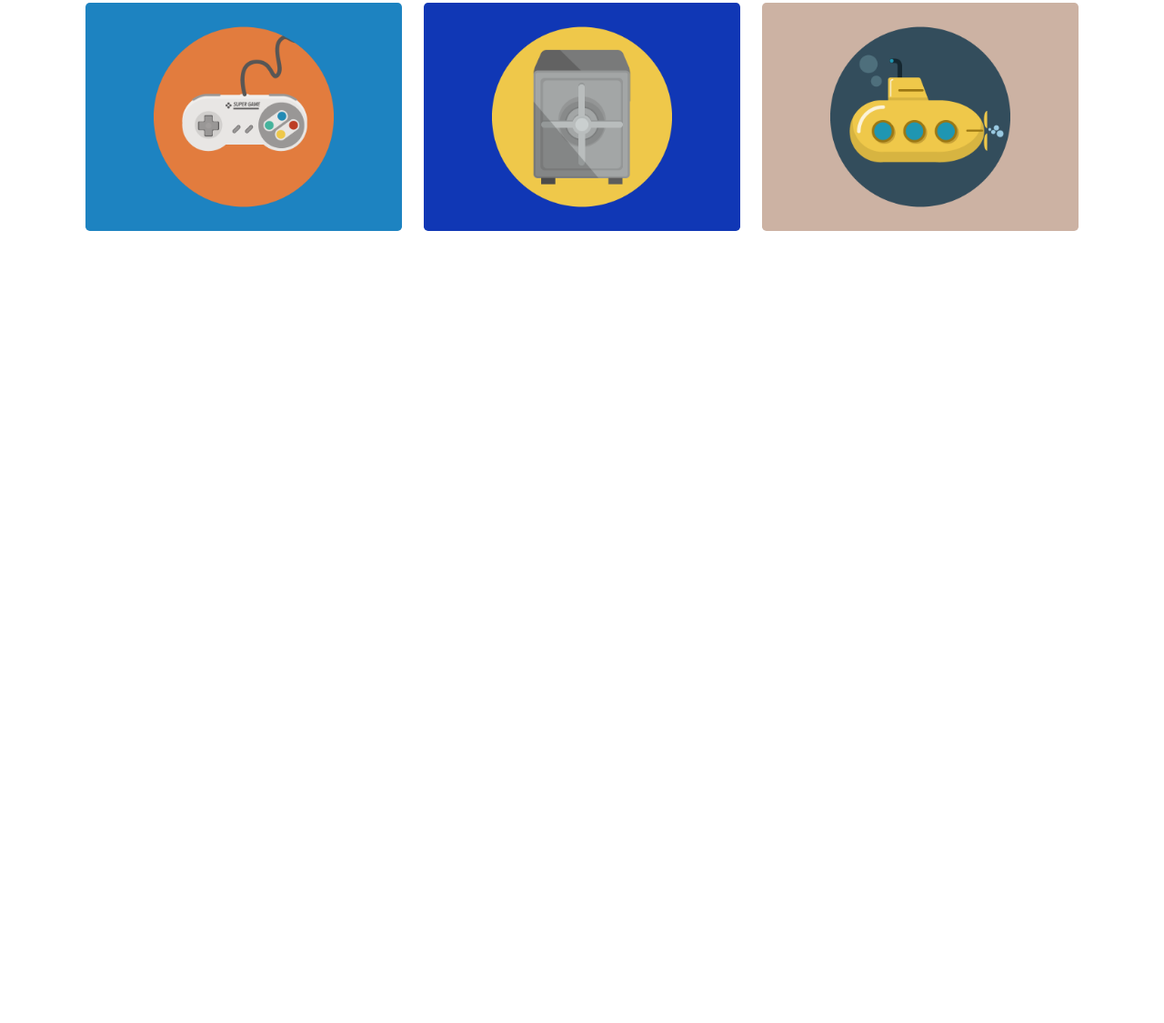
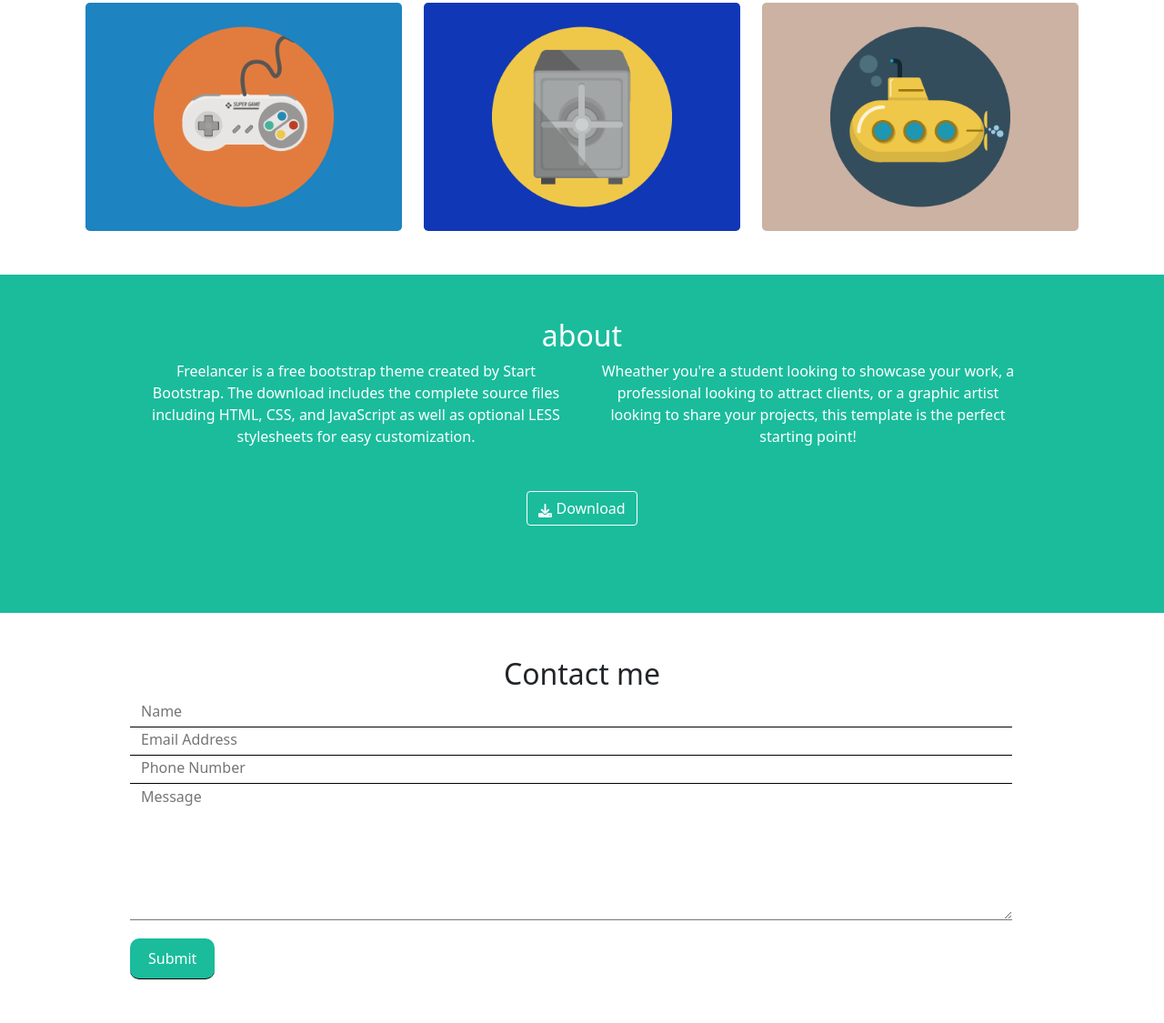
Before and after one commit to Smurrowz/html-css-bootstrap-freelancer, a plain HTML site: page index.html in a window 1280 px wide. Shown: the part 827-1952 px from the top of the page at 91% size. Before the commit the page ends 1129 px from the top, so only its background shows below. Drawn offline with nearby package versions, Linux system fonts and the light colour scheme.

Commit message:
creato il form

```diff
--- a/css/app.css
+++ b/css/app.css
@@ -1,11 +1,59 @@
-.main-header{
+.main-header {
   background-color: #2C3E50;
 }
 
-.hero{
+.bg-green {
   background-color: #1ABC9C;
 }
 
-.hero img{
+.hero img {
   width: 230px;
 }
+
+.container-small {
+  width: 320px;
+  margin: 0 auto;
+}
+
+@media (min-width:992px) {
+  .container-small {
+    width: 700px;
+  }
+}
+
+@media (min-width:1200px) {
+  .container-small {
+    width: 970px;
+  }
+}
+
+.button-transp {
+  border: 1px solid white;
+  color: white;
+}
+
+form>input {
+  border-top: none;
+  border-left: none;
+  border-right: none;
+  padding-bottom: 5px;
+  border-bottom: 1px solid black;
+
+}
+
+textarea {
+  min-height: 150px;
+  margin-bottom: 20px;
+  border-top: none;
+  border-left: none;
+  border-right: none;
+
+}
+
+input[type="submit"] {
+  width: fit-content;
+  padding: 10px 20px;
+  background-color: #1ABC9C;
+  border-radius: 10px;
+  color: white;
+}
--- a/index.html
+++ b/index.html
@@ -7,7 +7,8 @@
   <meta name="viewport" content="width=device-width, initial-scale=1.0">
   <title>Boostrap Responsive</title>
 
-  <link href="https://cdn.jsdelivr.net/npm/bootstrap@5.2.0-beta1/dist/css/bootstrap.min.css" rel="stylesheet" integrity="sha384-0evHe/X+R7YkIZDRvuzKMRqM+OrBnVFBL6DOitfPri4tjfHxaWutUpFmBp4vmVor" crossorigin="anonymous">
+  <link href="https://cdn.jsdelivr.net/npm/bootstrap@5.2.0-beta1/dist/css/bootstrap.min.css" rel="stylesheet"
+    integrity="sha384-0evHe/X+R7YkIZDRvuzKMRqM+OrBnVFBL6DOitfPri4tjfHxaWutUpFmBp4vmVor" crossorigin="anonymous">
   <link href="https://cdn.jsdelivr.net/npm/bootstrap@5.1.3/dist/css/bootstrap.min.css" rel="stylesheet"
     integrity="sha384-1BmE4kWBq78iYhFldvKuhfTAU6auU8tT94WrHftjDbrCEXSU1oBoqyl2QvZ6jIW3" crossorigin="anonymous">
   <link rel="stylesheet" href="./css/app.css">
@@ -25,7 +26,7 @@
       </ul>
     </nav>
   </header>
-  <div class="hero">
+  <div class="hero bg-green">
     <div class="container-lg p-4">
       <div class="row">
         <div class="col text-center">
@@ -41,7 +42,7 @@
       <h2>portfolio</h2>
       <div class="row row-cols-1 row-cols-lg-2 row-cols-xl-3 g-5 g-lg-4 ">
         <div class="col">
-         <img class="img-fluid rounded-3" src="./img/cabin.png" alt="">
+          <img class="img-fluid rounded-3" src="./img/cabin.png" alt="">
         </div>
         <div class="col">
           <img class="img-fluid rounded-3" src="./img/cake.png" alt="">
@@ -63,6 +64,50 @@
     </div>
 
   </section>
+  <section class="bg-green text-center text-white p-5">
+    <div class="container-small">
+      <div class="row">
+        <div class="col">
+          <h2>about</h2>
+          <div class="row">
+            <div class="col-12 col-lg-6">
+              Freelancer is a free bootstrap theme created by Start Bootstrap. The download includes the complete source
+              files including HTML, CSS, and JavaScript as well as optional LESS stylesheets for easy customization.
+            </div>
+            <div class="col-12 col-lg-6">
+              Wheather you're a student looking to showcase your work, a professional looking to attract clients, or a
+              graphic artist looking to share your projects, this template is the perfect starting point!
+            </div>
+          </div>
+          <button type="button" class="btn button-transp my-5"><svg xmlns="http://www.w3.org/2000/svg" fill="white"
+              height="15" viewBox="0 0 512 512">
+              <!--! Font Awesome Pro 6.1.1 by @fontawesome - https://fontawesome.com License - https://fontawesome.com/license (Commercial License) Copyright 2022 Fonticons, Inc. -->
+              <path
+                d="M480 352h-133.5l-45.25 45.25C289.2 409.3 273.1 416 256 416s-33.16-6.656-45.25-18.75L165.5 352H32c-17.67 0-32 14.33-32 32v96c0 17.67 14.33 32 32 32h448c17.67 0 32-14.33 32-32v-96C512 366.3 497.7 352 480 352zM432 456c-13.2 0-24-10.8-24-24c0-13.2 10.8-24 24-24s24 10.8 24 24C456 445.2 445.2 456 432 456zM233.4 374.6C239.6 380.9 247.8 384 256 384s16.38-3.125 22.62-9.375l128-128c12.49-12.5 12.49-32.75 0-45.25c-12.5-12.5-32.76-12.5-45.25 0L288 274.8V32c0-17.67-14.33-32-32-32C238.3 0 224 14.33 224 32v242.8L150.6 201.4c-12.49-12.5-32.75-12.5-45.25 0c-12.49 12.5-12.49 32.75 0 45.25L233.4 374.6z" />
+            </svg> Download</button>
+        </div>
+
+      </div>
+    </div>
+  </section>
+  <section class="text-center p-5">
+    <div class="container-small">
+      <div class="row">
+        <div class="col">
+          <h2>Contact me</h2>
+          <form class="col-12 text-start row">
+            <input type="text" placeholder="Name">
+            <input type="email" placeholder="Email Address">
+            <input type="number" placeholder="Phone Number">
+            <textarea placeholder="Message"></textarea>
+            <input type="submit">
+          </form>
+        </div>
+      </div>
+    </div>
+    </div>
+
+  </section>
 
 
 </body>
```
